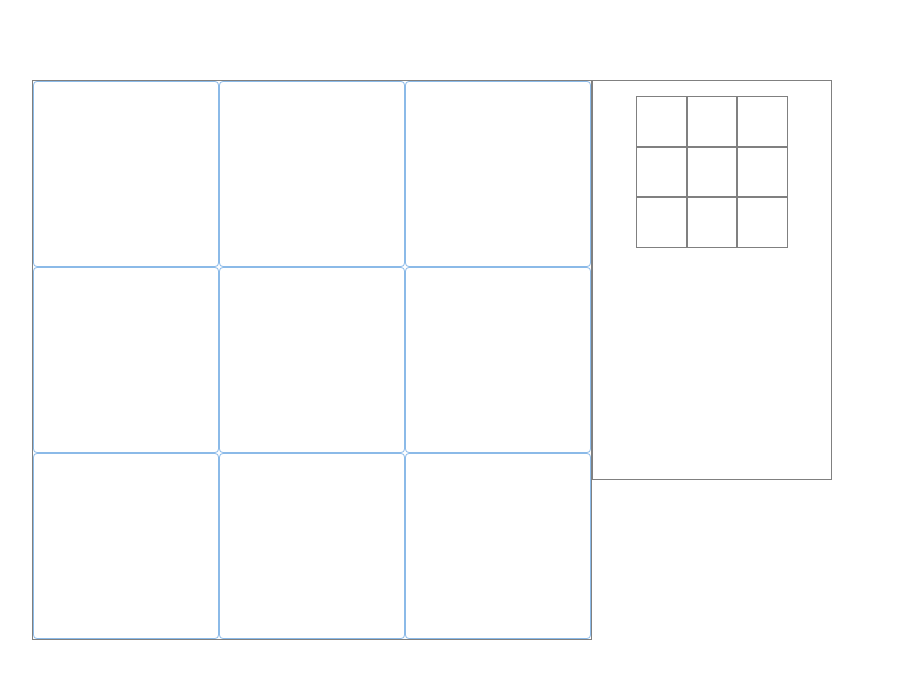
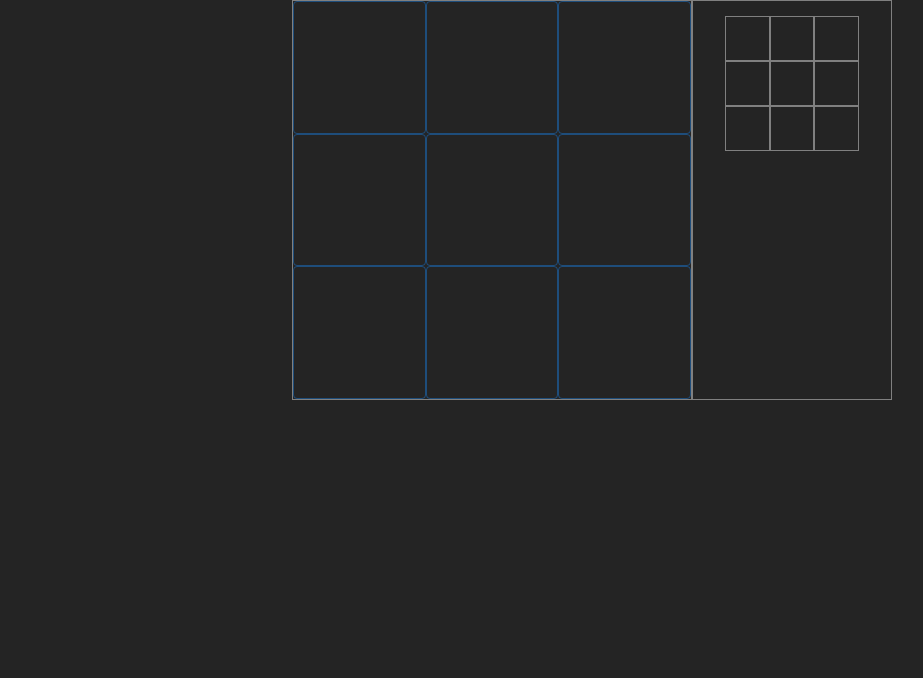
Before and after one commit to IsaacFlello/mui-tic-tac-toe, a React (Vite) app: page / in a window 1280 px wide. Shown: the top 678 px of the page, without its empty margins (48-971 px from the left). Built offline with nearby package versions, Linux system fonts and the light colour scheme.

Commit message:
Re-wrote most CSS, to better handle resizing (including adding scroll overflow for history records).

```diff
--- a/src/App.css
+++ b/src/App.css
@@ -3,57 +3,73 @@
 }
 
 #root {
-  max-width: 1280px;
-  min-width: 400px;
   width: 100vw;
-
-  min-height: 400px;
   height: 100vh;
-
-  margin: 0 auto;
-  padding: 5rem;
-
-  text-align: center;
 }
 
 main {
-    display: flex;
+  display: flex;
+  justify-content: center;
+
+  width: 100vw;
+  height: 50vmin;
 }
-
 @media(max-width: 599px) {
     main {
         flex-direction: column;
+        justify-content: start;
         align-items: center;
+        height: 100vh;
     }
 }
 
 #game-board {
-    width: 70vmin;
+    /* width: 70vmin;
     min-width: 300px;
-    height: auto;
+    aspect-ratio: 1 / 1; */
+
+    height: 100%;
+    width: auto;
     aspect-ratio: 1 / 1;
+
     display: grid;
     grid-template-columns: repeat(3, 1fr);
     grid-template-rows: repeat(3, 1fr);
     border: 1px solid grey;
 }
+
 @media(max-width: 599px) {
-    #game-board {
-        max-width: 70%;
-    }
+  #game-board {
+    width: 80%;
+    height: auto;
+  }
 }
 
-#game-history-section {
-    width: 30vmin;
-    min-width: 200px;
-    border: 1px solid grey;
+
+
+
+#game-history {
+  height: 100%;
+  width: auto;
+  aspect-ratio: 0.5 / 1;
+
+  border: 1px solid grey;
+
+  padding: 1em;
+  box-sizing: border-box;
+  display: flex;
+  flex-direction: column;
+  align-items: center;
+  gap: 1em;
+  overflow-y: scroll;
+  /* max-height: 50vmin; */
 }
 
 @media(max-width: 599px) {
-    #game-history-section {
-        width: 70%;
-        min-width: 300px;
-    }
+  #game-history {
+    width: 50%;
+    height: 100%;
+  }
 }
 
 button {
--- a/src/components/GameBoard.jsx
+++ b/src/components/GameBoard.jsx
@@ -1,4 +1,5 @@
 import Button from '@mui/material/Button'
+import '../styles/GameBoardStyles.css'
 
 export default function GameBoard({
   gameHistory,
@@ -42,5 +43,5 @@ export default function GameBoard({
     )
   })
 
-  return (<div id="game-board">{squares}</div>)
+  return (<section id="game-board">{squares}</section>)
 }
--- a/src/components/GameHistory.jsx
+++ b/src/components/GameHistory.jsx
@@ -1,4 +1,4 @@
-import '../styles/GameHistoryStyles.css';
+import '../styles/GameHistoryStyles.css'
 
 
 export default function GameHistory( {gameHistory, currentTurn} ) {
@@ -7,7 +7,7 @@ export default function GameHistory( {gameHistory, currentTurn} ) {
   })
 
   return (
-    <section id="game-history-section">
+    <section id="game-history">
       {/* <BoardSnapshot boardValues={exampleHistoryRecord}></BoardSnapshot> */}
       {snapshotElements}
     </section>
--- a/src/index.css
+++ b/src/index.css
@@ -24,23 +24,6 @@ a:hover {
 
 body {
   margin: 0;
-  display: flex;
-  place-items: center;
   min-width: 320px;
   min-height: 100vh;
 }
-
-h1 {
-  font-size: 3.2em;
-  line-height: 1.1;
-}
-
-@media (prefers-color-scheme: light) {
-  :root {
-    color: #213547;
-    background-color: #ffffff;
-  }
-  a:hover {
-    color: #747bff;
-  }
-}
--- a/src/styles/GameHistoryStyles.css
+++ b/src/styles/GameHistoryStyles.css
@@ -1,18 +1,12 @@
-#game-history-section {
-  padding: 1em;
-  box-sizing: border-box;
-  display: flex;
-  flex-direction: column;
-  align-items: center;
-  gap: 1em;
-  overflow-y: scroll;
-  max-height: 50vmin;
-}
+
 
 #historical-record {
   display: grid;
-  grid-template-columns: repeat(3, 50px);
-  grid-template-rows: repeat(3, 50px);
+  width: 80%;
+  height: auto;
+  aspect-ratio: 1 / 1;
+  grid-template-columns: repeat(3, 1fr);
+  grid-template-rows: repeat(3, 1fr);
 }
 
 #historical-record > span {
```
Also changed, not shown: src/styles/GameBoardStyles.css (added).
